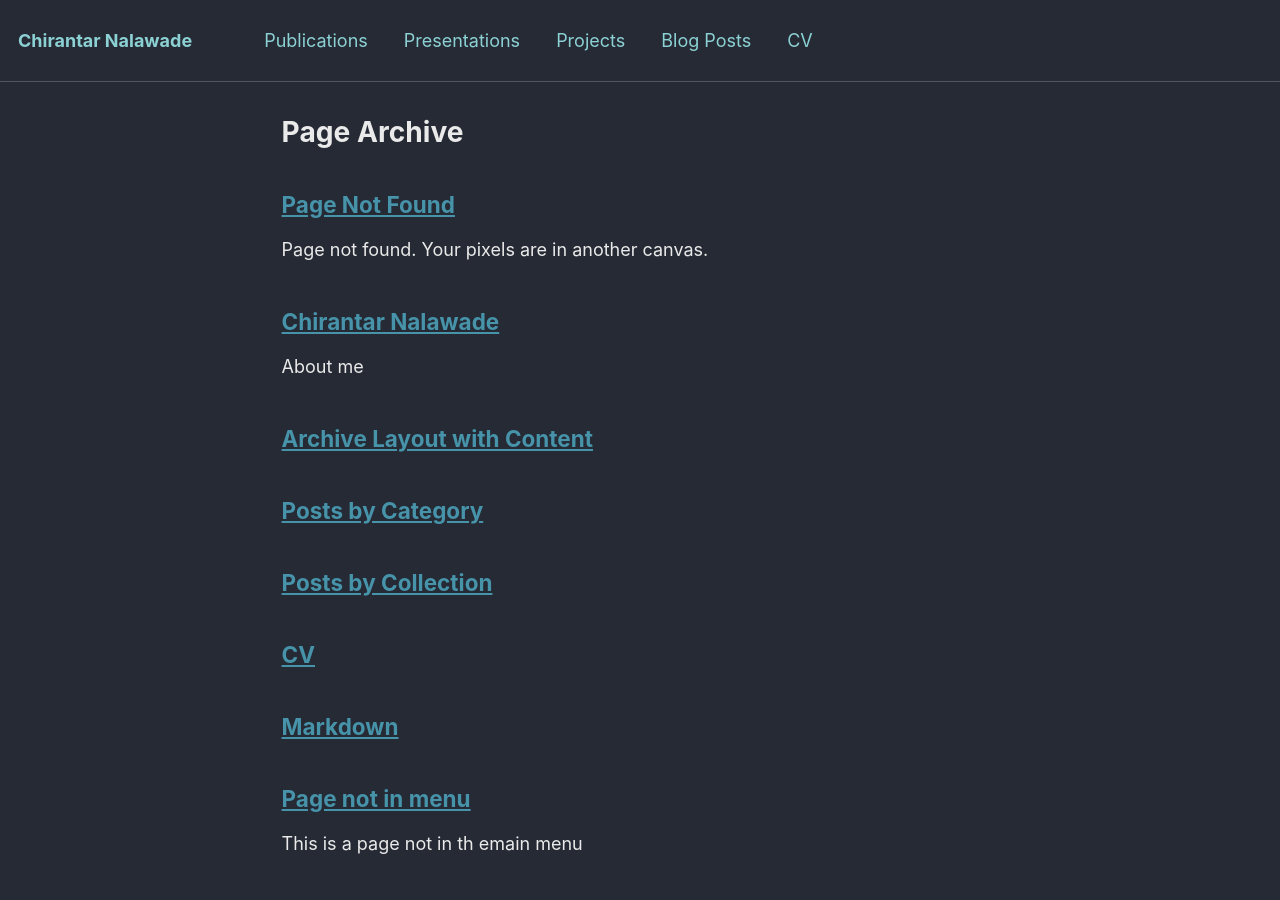
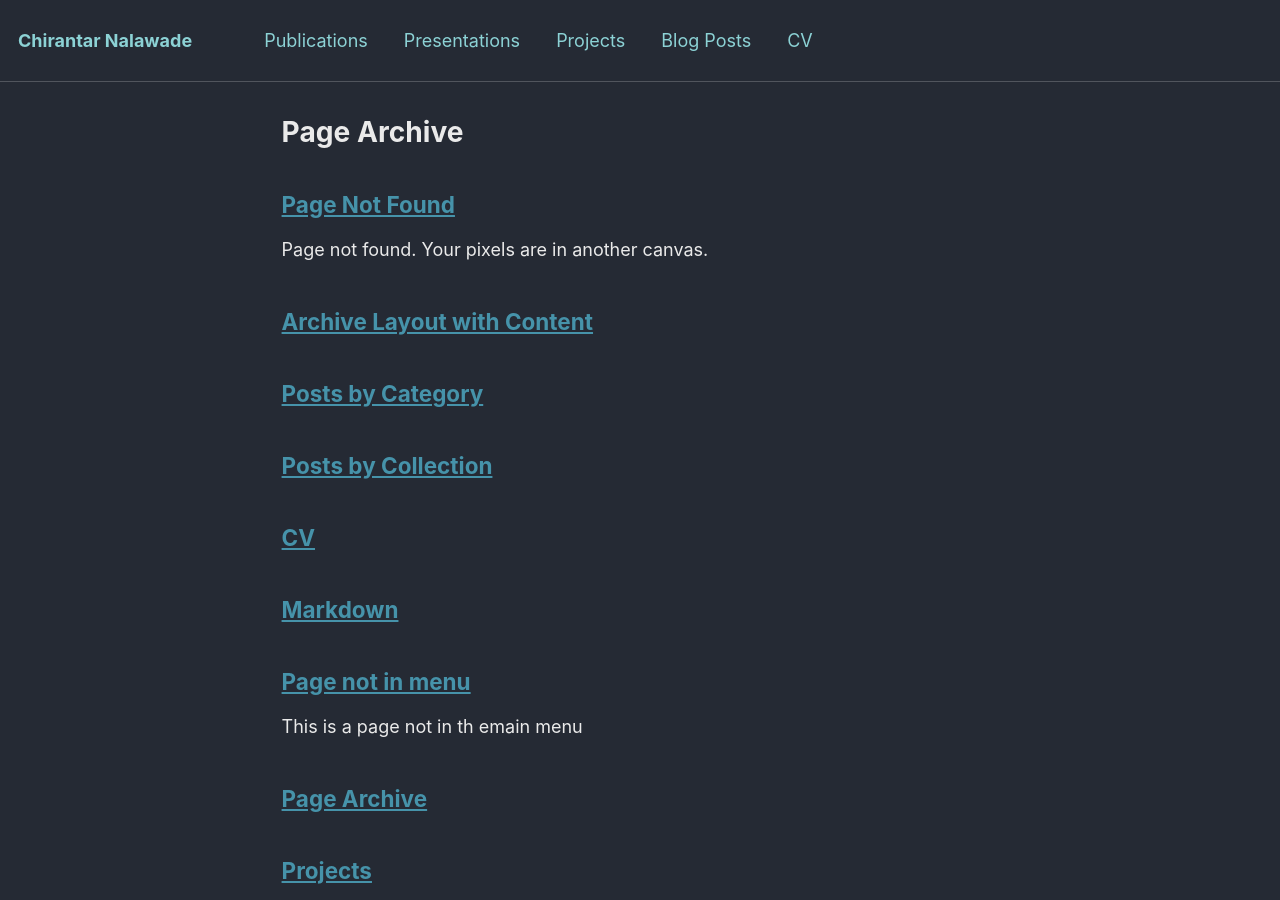
Before and after one commit to Chirantar7004/Chirantar7004.github.io, a Jekyll site: the page built from _pages/page-archive.html, in a window 1280 px wide and 900 px high. Built offline with Jekyll 4.4.1, drawn with Linux system fonts in a browser that asks for light colours.

Commit message:
Update about.md
changes

```diff
--- a/_pages/about.md
+++ b/_pages/about.md
@@ -1,12 +1,4 @@
----
-permalink: /
-title: "Chirantar Nalawade"
-excerpt: "About me"
-author_profile: true
-redirect_from:
-  - /about/
-  - /about.html
----
+
 Welcome,
 
 My name is Chirantar Nalawade and I am security researcher currently studying Masters in Informatics in final semester at the [Technical University of Munich](https://www.in.tum.de/en/research). I am also currently working with Research and Development team at PwC Cyber Security since October 2018. I graduated with a Bachelor's degree in Computer Engineering with a very good performance from the University of Mumbai in 2016.
```
